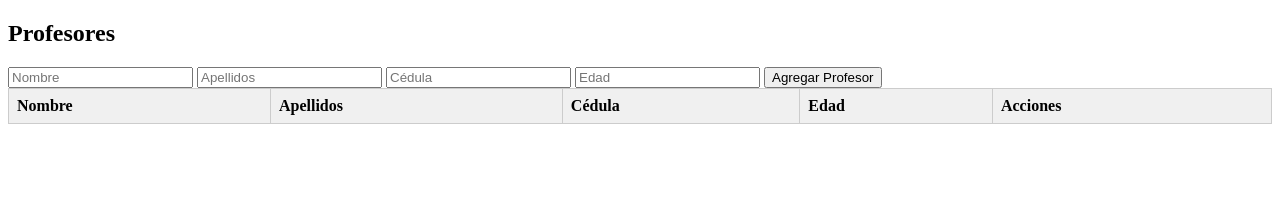
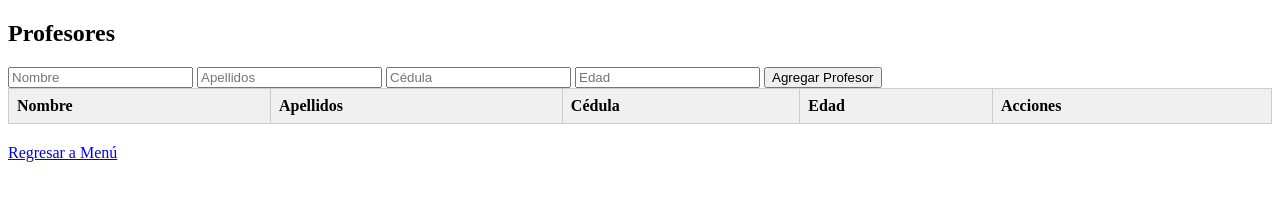
Before and after one commit to sheshi99/Programacion-en-Ambiente-Web-II---Workshops, a plain HTML site: page Workshop_3/client/professor.html in a window 1280 px wide. Drawn offline with Linux system fonts and the light colour scheme; no server answers.

Commit message:
Incluye link para regresar al menú.

```diff
--- a/Workshop_3/client/professor.html
+++ b/Workshop_3/client/professor.html
@@ -125,5 +125,6 @@ window.onload = listProfessors;
   </thead>
   <tbody></tbody>
 </table>
+<a href="index.html">Regresar a Menú</a>
 </body>
 </html>
```
